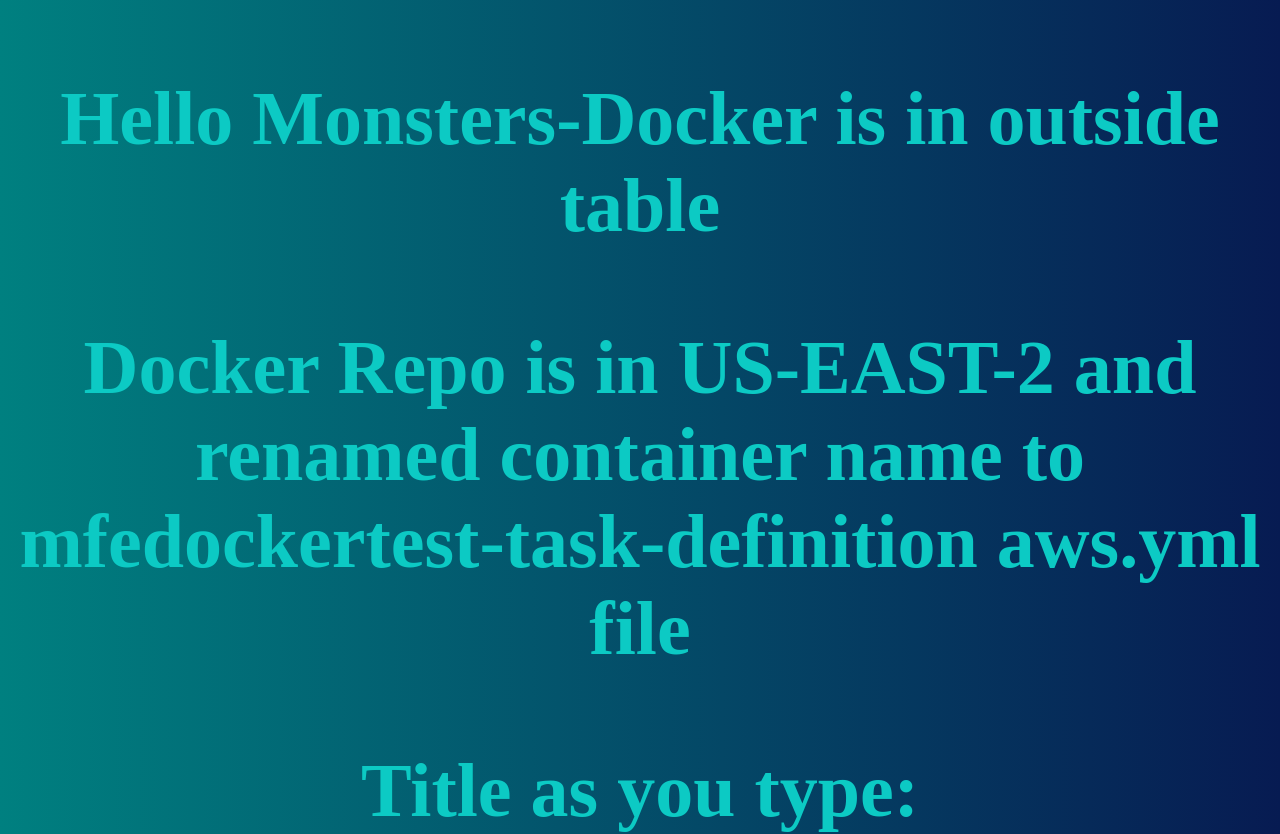
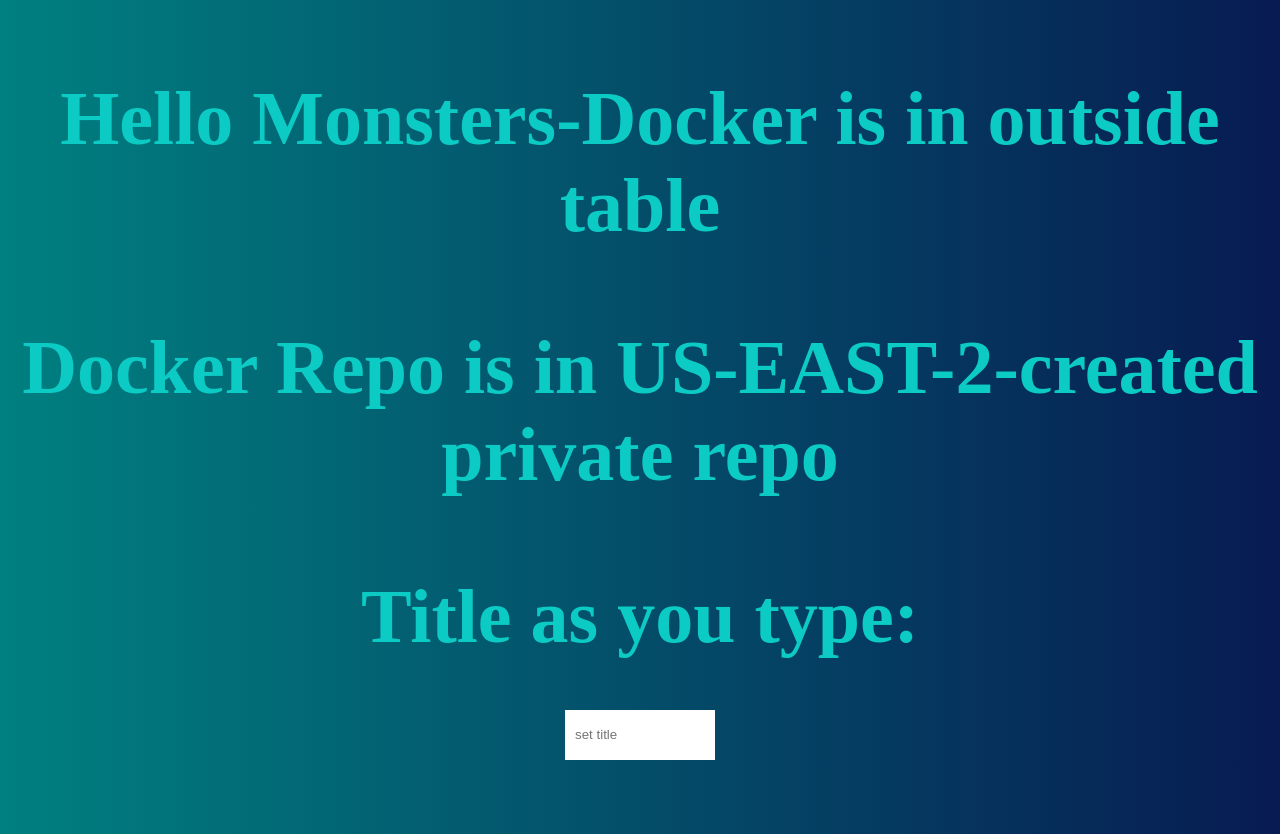
Before and after one commit to JohnQ1981/teachermonsters, a React (Create React App) app in the folder teachermonsters/monsters/: page / in a window 1280 px wide. Shown: the top 834 px of the page. Built offline with nearby package versions, Linux system fonts and the light colour scheme; no server answers; a web font is replaced by a local one.

Commit message:
created private repo in aws

```diff
--- a/teachermonsters/monsters/src/App.js
+++ b/teachermonsters/monsters/src/App.js
@@ -37,7 +37,7 @@
   return (
     <div className="App">
       <h1 className="app-title">Hello Monsters-Docker is in outside table</h1>
-      <h1 className="app-title">Docker Repo is in US-EAST-2 and renamed container name to mfedockertest-task-definition aws.yml file</h1>
+      <h1 className="app-title">Docker Repo is in US-EAST-2-created private repo</h1>
       <h2 className="app-title">Title as you type: {title}</h2>
 
       <SearchBox
```
